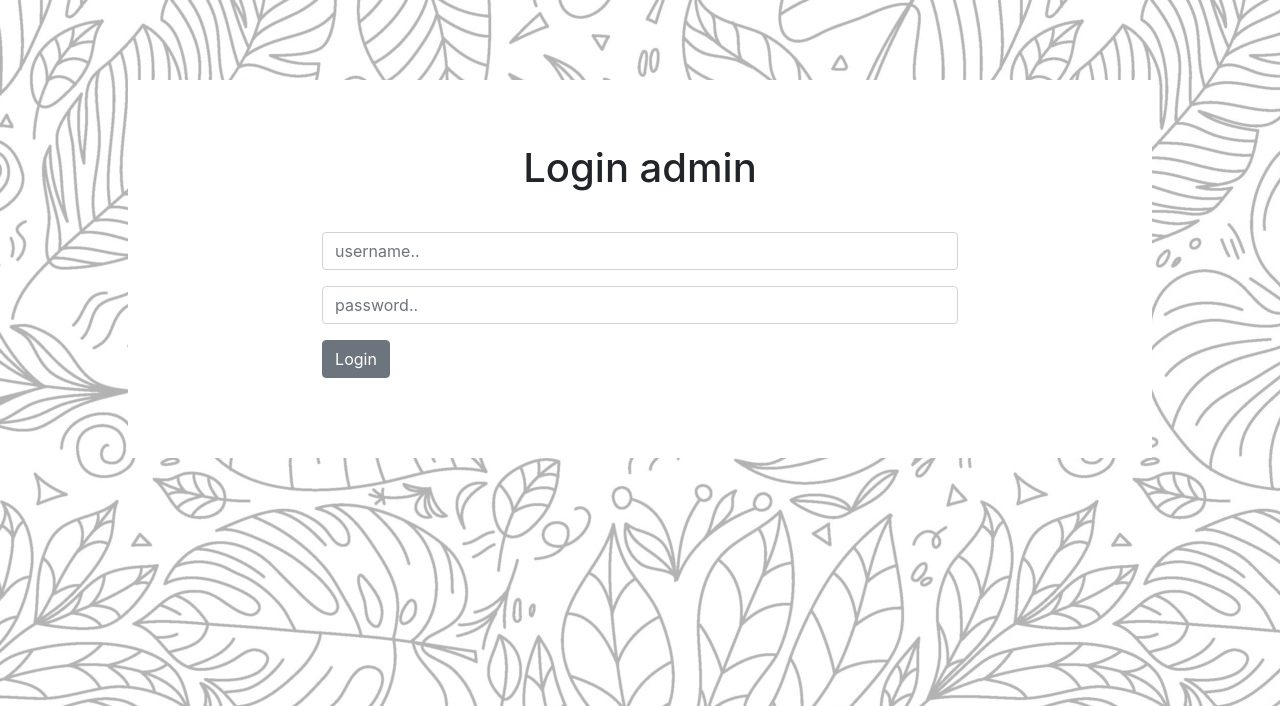
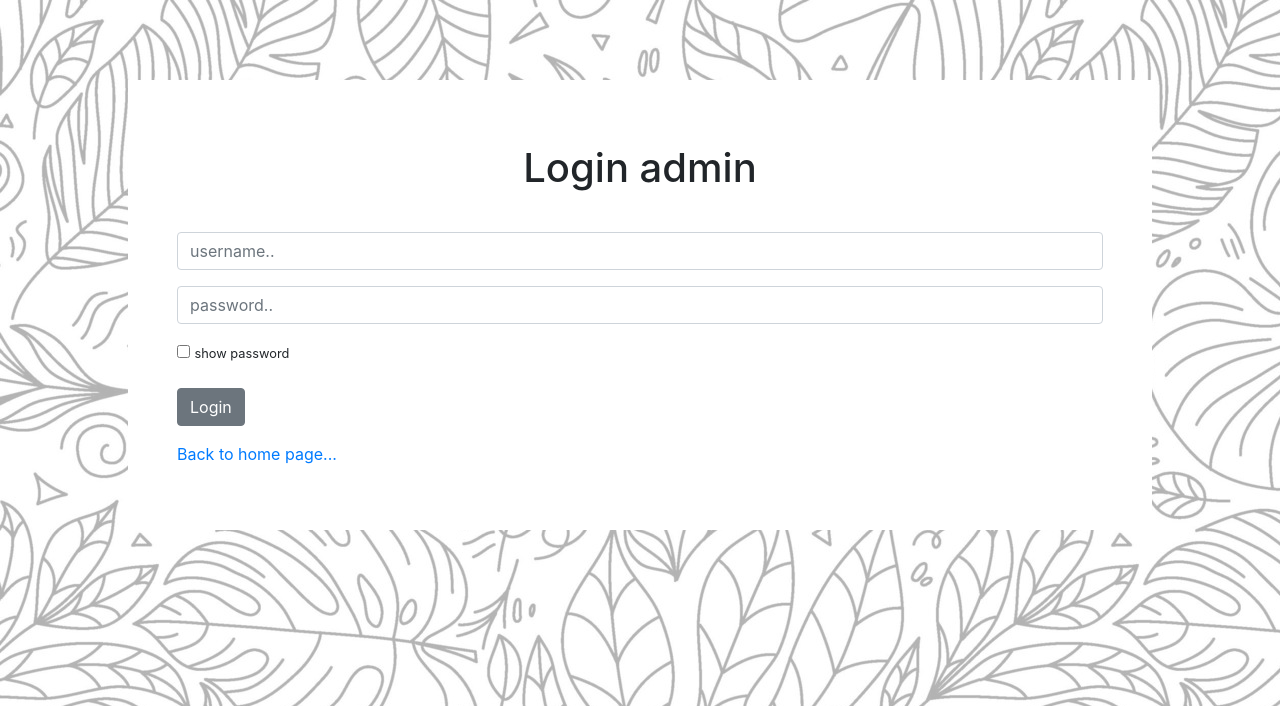
Before and after one commit to Danes222/danes-blog, a Django app: page /login/ in a window 1280 px wide. Shown: the top 706 px of the page. Run offline with Django 3.2, Linux system fonts and the light colour scheme; some libraries are stand-ins or nearby versions.

Commit message:
login page

```diff
--- a/home/templates/home/edit.html
+++ b/home/templates/home/edit.html
@@ -8,7 +8,7 @@
     </div>
     <form method="POST" action="" enctype="multipart/form-data">
         {% csrf_token %}
-        {{ form.as_p }}
+        {{ form.as_span }}
         <a type="button" class="btn btn-secondary" href="/adm">Cancel</a>
         <button type="submit" class="btn btn-primary">Save changes</button>
     </form>
--- a/home/templates/home/login.html
+++ b/home/templates/home/login.html
@@ -2,13 +2,19 @@
 <!DOCTYPE html>
 <html lang="en">
   <head>
-    <meta charset="UTF-8">
-    <meta http-equiv="X-UA-Compatible" content="IE=edge">
-    <meta name="viewport" content="width=device-width, initial-scale=1.0">
+    <meta charset="UTF-8" />
+    <meta http-equiv="X-UA-Compatible" content="IE=edge" />
+    <meta name="viewport" content="width=device-width, initial-scale=1.0" />
     <title>{{ title }}</title>
-    <link rel="stylesheet" href="https://maxcdn.bootstrapcdn.com/bootstrap/4.0.0/css/bootstrap.min.css" integrity="sha384-Gn5384xqQ1aoWXA+058RXPxPg6fy4IWvTNh0E263XmFcJlSAwiGgFAW/dAiS6JXm" crossorigin="anonymous">
-    <link rel="stylesheet" href="{% static '/css/all.css'  %}">
-    <link rel="stylesheet" href="{% static '/css/login.css'  %}">
+    <link
+      rel="stylesheet"
+      href="https://maxcdn.bootstrapcdn.com/bootstrap/4.0.0/css/bootstrap.min.css"
+      integrity="sha384-Gn5384xqQ1aoWXA+058RXPxPg6fy4IWvTNh0E263XmFcJlSAwiGgFAW/dAiS6JXm"
+      crossorigin="anonymous"
+    />
+    <link rel="stylesheet" href="{% static '/css/all.css'  %}" />
+    <link rel="stylesheet" href="{% static '/css/login.css'  %}" />
+    <link rel="icon" href="{% static '/img/logo_danes.png'  %}">
     <style>
       body {
         background-image: url("{% static '/img/bodypattern.jpg'  %}");
@@ -28,13 +34,31 @@
             {% csrf_token %}
             <div class="form-row">
               <div class="form-group col-sm-12">
-                            <input class="form-control" type="text" placeholder="username.." name="username">
+                <input
+                  class="form-control"
+                  type="text"
+                  placeholder="username.."
+                  name="username"
+                />
               </div>
               <div class="form-group col-sm-12">
-                            <input class="form-control" type="password" placeholder="password.." name="password">
+                <input
+                  id="password"
+                  class="form-control"
+                  type="password"
+                  placeholder="password.."
+                  name="password"
+                />
+              </div>
+              <div class="form-group col-sm-5">
+                <input type="checkbox" id="showpassword" onclick="myFunction()" />
+                <label for="showpassword"><small>show password</small></label>
               </div>
               <div class="form-group col-sm-12">
                 <button type="submit" class="btn btn-secondary">Login</button>
+              </div>
+              <div class="col-sm-12">
+                <a href="{% url 'home' %}">Back to home page...</a>
               </div>
             </div>
           </form>
@@ -46,8 +70,31 @@
       {% endfor %}
     </div>
 
-    <script src="https://code.jquery.com/jquery-3.2.1.slim.min.js" integrity="sha384-KJ3o2DKtIkvYIK3UENzmM7KCkRr/rE9/Qpg6aAZGJwFDMVNA/GpGFF93hXpG5KkN" crossorigin="anonymous"></script>
-    <script src="https://cdnjs.cloudflare.com/ajax/libs/popper.js/1.12.9/umd/popper.min.js" integrity="sha384-ApNbgh9B+Y1QKtv3Rn7W3mgPxhU9K/ScQsAP7hUibX39j7fakFPskvXusvfa0b4Q" crossorigin="anonymous"></script>
-    <script src="https://maxcdn.bootstrapcdn.com/bootstrap/4.0.0/js/bootstrap.min.js" integrity="sha384-JZR6Spejh4U02d8jOt6vLEHfe/JQGiRRSQQxSfFWpi1MquVdAyjUar5+76PVCmYl" crossorigin="anonymous"></script>
+    <script>
+      function myFunction() {
+        var x = document.getElementById("password");
+        if (x.type === "password") {
+          x.type = "text";
+        } else {
+          x.type = "password";
+        }
+      }
+    </script>
+
+    <script
+      src="https://code.jquery.com/jquery-3.2.1.slim.min.js"
+      integrity="sha384-KJ3o2DKtIkvYIK3UENzmM7KCkRr/rE9/Qpg6aAZGJwFDMVNA/GpGFF93hXpG5KkN"
+      crossorigin="anonymous"
+    ></script>
+    <script
+      src="https://cdnjs.cloudflare.com/ajax/libs/popper.js/1.12.9/umd/popper.min.js"
+      integrity="sha384-ApNbgh9B+Y1QKtv3Rn7W3mgPxhU9K/ScQsAP7hUibX39j7fakFPskvXusvfa0b4Q"
+      crossorigin="anonymous"
+    ></script>
+    <script
+      src="https://maxcdn.bootstrapcdn.com/bootstrap/4.0.0/js/bootstrap.min.js"
+      integrity="sha384-JZR6Spejh4U02d8jOt6vLEHfe/JQGiRRSQQxSfFWpi1MquVdAyjUar5+76PVCmYl"
+      crossorigin="anonymous"
+    ></script>
   </body>
 </html>
```
Lines whose indentation alone changed are shown as unchanged.
